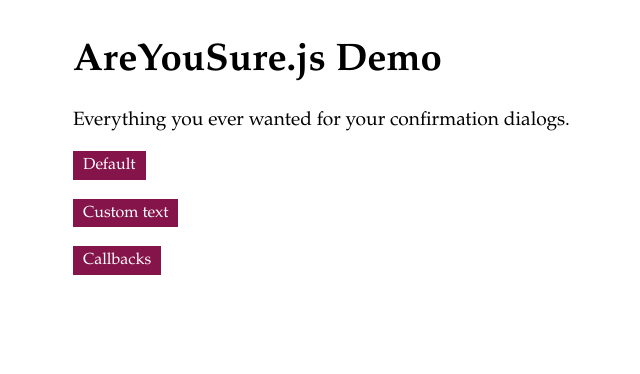
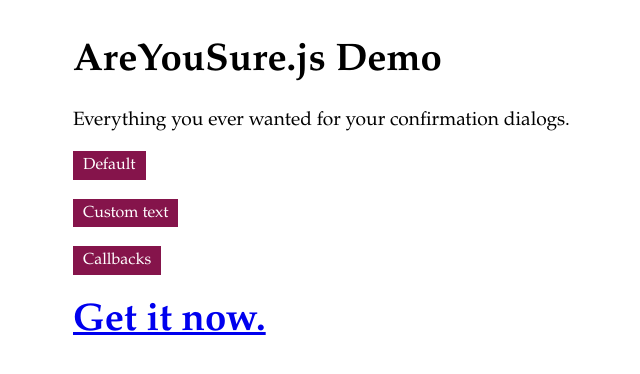
Before and after one commit to sloria/AreYouSure.js, a website: page index.html in a window 1280 px wide. Shown: the whole page, without its empty margins (117-757 px from the left). Drawn offline with nearby package versions, Linux system fonts and the light colour scheme.

```diff
--- a/index.html
+++ b/index.html
@@ -19,6 +19,8 @@
             <p><button id="default">Default</button></p>
             <p><button id="customText">Custom text</button></p>
             <p><button id="callback">Callbacks</button></p>
+
+            <h1><a href="https://github.com/sloria/AreYouSure.js">Get it now.</a></h1>
         </div>
         <script src="//ajax.googleapis.com/ajax/libs/jquery/1.10.2/jquery.min.js"></script>
         <script src="./areyousure.js"></script>
```
Also changed, not shown: README.md.
